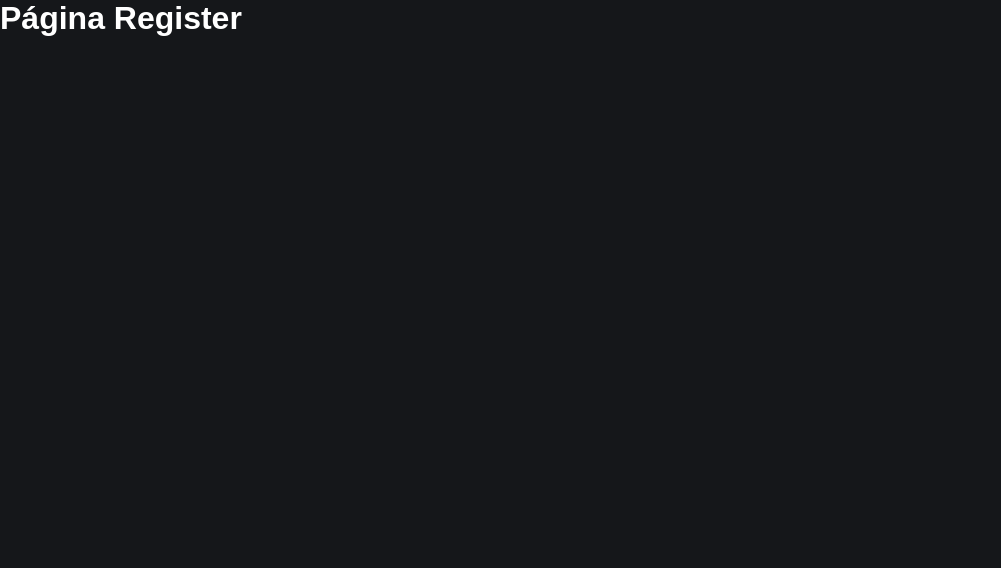
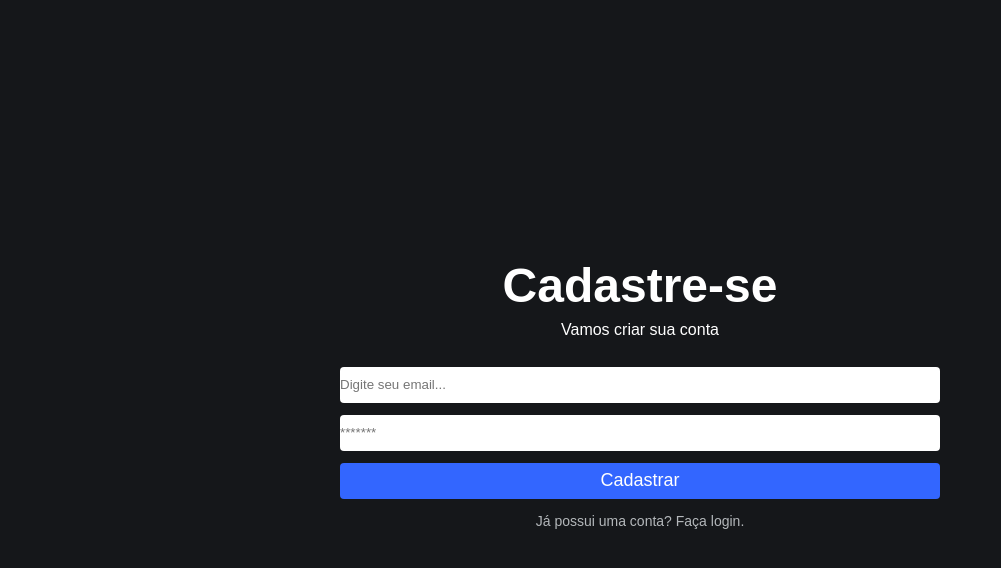
Before and after one commit to rveneroso/react-zero-avancado-tarefas, a React (Create React App) app: page /register in a window 1280 px wide. Shown: the top 568 px of the page, without its empty margins (0-1001 px from the left). Built offline with nearby package versions, Linux system fonts and the light colour scheme.

Commit message:
Código da aula 86. Login e cadastro de novos usuários implemetados e funcionando corretamente.

```diff
--- /dev/null
+++ b/src/pages/Admin/index.js
@@ -0,0 +1,9 @@
+import './admin.css';
+
+export default function Admin(){
+    return(
+        <div>
+            <h1>Página Admin</h1>
+        </div>
+    )
+}
--- a/src/pages/Home/index.js
+++ b/src/pages/Home/index.js
@@ -2,19 +2,34 @@
 import './home.css';
 
 import { Link } from 'react-router-dom';
+
+import { auth } from '../../firebaseConnection';
+import { signInWithEmailAndPassword } from 'firebase/auth';
+
+import { useNavigate } from 'react-router-dom';
+
 export default function Home(){
 
   const[email, setEmail] = useState('')
   const[password, setPassword] = useState('')
 
+  const navigate = useNavigate();
+
   /*
     * A chamada à função handleLogin é feita como resultado da submissão do formulário. Por isso o
     * parâmetro 'e' é passado à função.
   */
-  function handleLogin(e){
+  async function handleLogin(e){
+    console.log('Fazendo login com ', email, password);
     e.preventDefault();
-    if(email !== '' && password != '') {
-      alert("TESTE")
+    if(email !== '' && password !== '') {
+      await signInWithEmailAndPassword(auth, email, password)
+      .then(() => {
+        navigate('/admin', { replace: true})
+      })
+      .catch((error) => {
+        console.log("ERRO AO FAZER O LOGIN", error)
+      })
     } else {
       alert("Preencha todos os campos");
     }
@@ -35,7 +50,6 @@
         />
 
         <input
-          autoComplete={false}
           type="password"
           placeholder='*******'
           value={password}
--- a/src/pages/Register/index.js
+++ b/src/pages/Register/index.js
@@ -1,8 +1,62 @@
+
+import { useState } from 'react';
+
+import { Link, useNavigate } from 'react-router-dom';
+import { auth } from '../../firebaseConnection';
+import { createUserWithEmailAndPassword } from 'firebase/auth';
 
 export default function Register(){
+
+  const[email, setEmail] = useState('')
+  const[password, setPassword] = useState('')
+  const navigate = useNavigate();
+
+  /*
+    * A chamada à função handleRegister é feita como resultado da submissão do formulário. Por isso o
+    * parâmetro 'e' é passado à função.
+  */
+  async function handleRegister(e){
+    e.preventDefault();
+    if(email !== '' && password !== '') {
+      await createUserWithEmailAndPassword(auth, email, password)
+      .then(() => {
+        navigate('/admin', { replace: true })
+      })
+      .catch(() => {
+        console.log("ERRO AO FAZER O LOGIN");
+      })
+    } else {
+      alert("Preencha todos os campos");
+    }
+
+  }
+
   return(
-    <div>
-      <h1>Página Register</h1>
+    <div className='home-container'>
+      <h1>Cadastre-se</h1>
+      <span>Vamos criar sua conta</span>
+
+      <form className='form' onSubmit={handleRegister}>
+        <input
+          type="text"
+          placeholder='Digite seu email...'
+          value={email}
+          onChange={(e) => setEmail(e.target.value)}
+        />
+
+        <input
+          type="password"
+          placeholder='*******'
+          value={password}
+          onChange={(e) => setPassword(e.target.value)}
+        />
+
+        <button type="submit">Cadastrar</button>
+      </form>
+
+      <Link className='button-link' to="/">
+        Já possui uma conta? Faça login.
+      </Link>
     </div>
   )
 }
--- a/src/routes/index.js
+++ b/src/routes/index.js
@@ -2,12 +2,14 @@
 
 import Home from '../pages/Home';
 import Register from '../pages/Register';
+import Admin from '../pages/Admin';
 
 function RoutesApp(){
   return(
     <Routes>
       <Route path='/' element={ <Home/> } />
       <Route path='/register' element={ <Register/> } />
+      <Route path='/admin'element={ <Admin/> } />
     </Routes>
   )
 }
```
Also changed, not shown: src/pages/Admin/admin.css (added).
